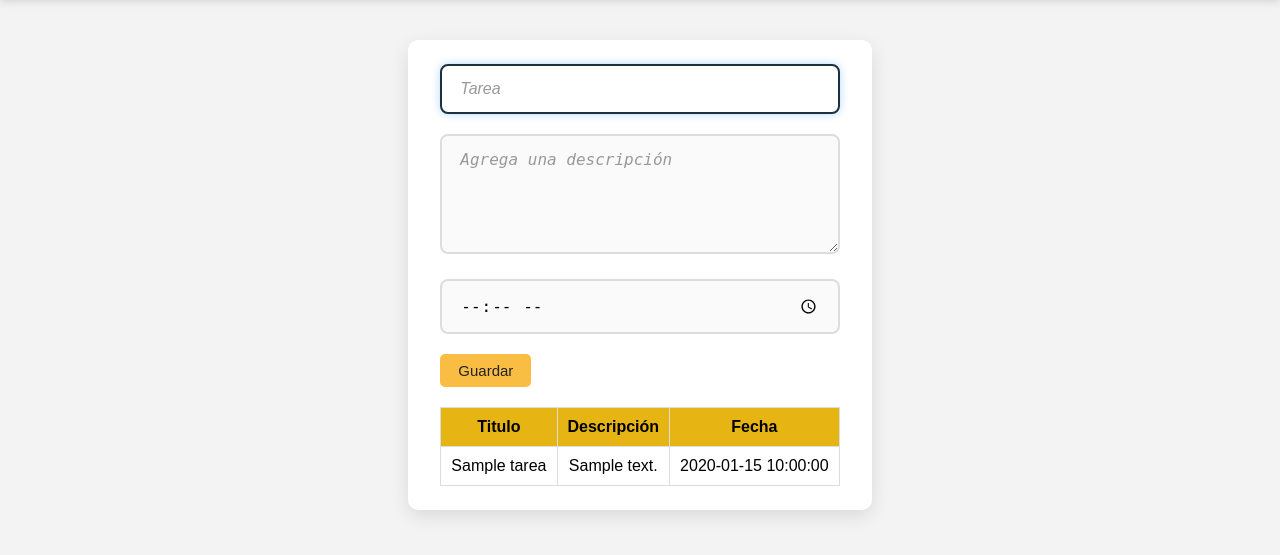
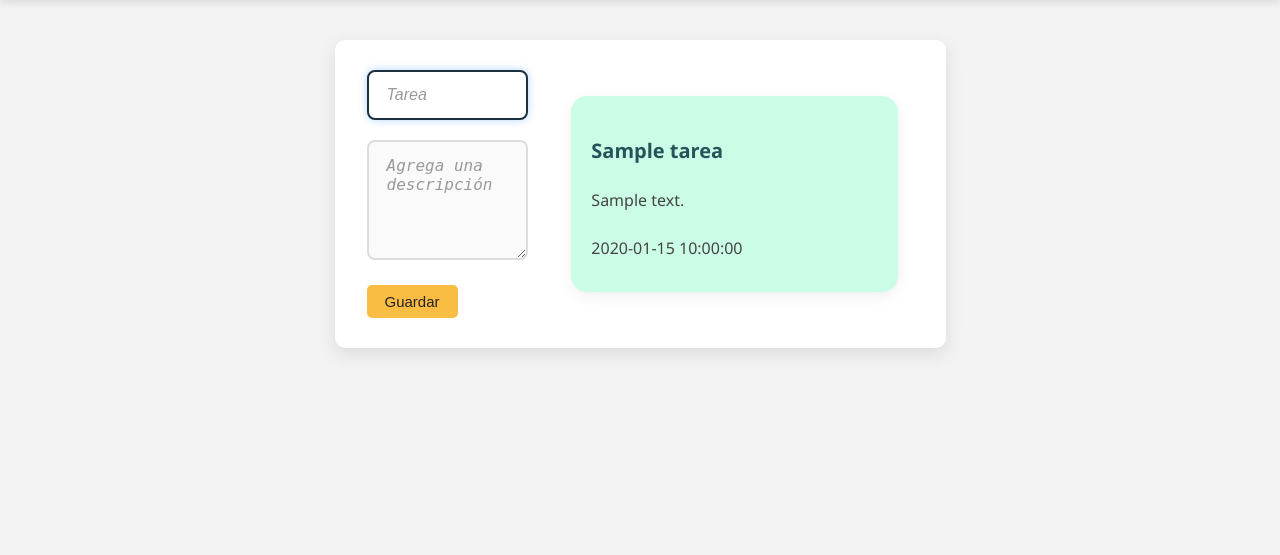
Before and after one commit to tincho950303/CRUD, a PHP site: page / in a window 1280 px wide. Shown: the part 78-633 px from the top of the page. Run offline with PHP 8.4, Linux system fonts and the light colour scheme; tables that the repository leaves empty or names only in its code hold one stand-in row (values such as "Sample post").

Commit message:
Se crearon estilos tarjeta para tareas

```diff
--- a/estilos.css
+++ b/estilos.css
@@ -27,9 +27,10 @@ nav {
 
 /* Títulos */
 h1, h2 {
-    color: #333;
-    margin-bottom: 24px;
-    text-align: center;
+    color: #033f4e;
+    margin-bottom: 14px;
+    font-weight: 300;
+
 }
 
 /* Botones */
@@ -65,7 +66,10 @@ label {
 
 /* Contenedor principal */
 main {
-    max-width: 480px;
+    display: flex;
+    justify-content: space-between;
+    align-items: center;
+    max-width: fit-content;
     margin: 40px auto;
     padding: 24px 32px;
     background: #fff;
@@ -74,9 +78,14 @@ main {
     font-family: 'Segoe UI', Tahoma, Geneva, Verdana, sans-serif;
 }
 
+
 /* Contenedor de campos del formulario */
+form {
+    margin-right: 5%;
+}
 .form-group {
     margin-bottom: 20px;
+
 }
 
 /* Inputs y textarea */
@@ -118,34 +127,67 @@ textarea {
     max-height: 220px;
 }
 
-table {
-    margin-top: 20px;
-    width: 100%;
-    border-collapse: collapse;
-    border-radius: 80px;
-    font-family: Arial, sans-serif;
+
+
+.tareas-container {
+  display: grid;
+  grid-template-columns: repeat(auto-fit, minmax(260px, 1fr));
+  gap: 24px;
+  justify-items: center;
+  width: 100%;
+  max-width: 1200px;
+  margin: 0 auto;
+  padding: 32px 16px;
 }
 
-th, td {
-  border: 1px solid #dddddd;
-  padding: 10px;
-  text-align: center;
+.tareas-container .caja-tarea {
+  background: #3ff5a044;
+  border-radius: 16px;
+  box-shadow: 0 4px 16px rgba(0,0,0,0.06), 0 1.5px 4px rgba(0,0,0,0.02);
+  padding: 24px 20px;
+  min-width: 220px;
+  max-width: 340px;
+  width: 100%;
+  transition: transform 0.2s, box-shadow 0.2s;
+  display: flex;
+  flex-direction: column;
+  align-items: flex-start;
 }
 
-th {
-  background-color: #e6b514;
-  font-weight: bold;
+.tareas-container .caja-tarea:hover {
+  transform: translateY(-6px) scale(1.03);
+  box-shadow: 0 8px 24px rgba(0,0,0,0.12), 0 3px 8px rgba(0,0,0,0.06);
 }
 
-
-
-tr:hover {
-  background-color: #e2e2e2;
-  cursor: pointer;
-  transition: background-color .3s ease-out;
+.caja-tarea h2, .caja-tarea h3 {
+  color: #22545a;
+  font-weight: 600;
+  margin-bottom: 8px;
+  font-size: 1.25rem;
 }
 
-td.price {
-  color: #007bff;
-  font-weight: bold;
+.caja-tarea p {
+  color: #444;
+  margin-bottom: 8px;
+  font-size: 1rem;
+  line-height: 1.5;
 }
+
+.caja-tarea time {
+  color: #888;
+  font-size: 0.95rem;
+  margin-top: 6px;
+}
+
+@media (max-width: 600px) {
+  .tareas-container {
+    grid-template-columns: 1fr;
+    gap: 16px;
+    padding: 16px 4px;
+  }
+  .tareas-container .caja-tarea {
+    min-width: unset;
+    max-width: 100%;
+    padding: 16px 10px;
+  }
+}
--- a/index.php
+++ b/index.php
@@ -10,34 +10,24 @@
             <div class="form-group">
                 <textarea name="descripcion" id="" placeholder="Agrega una descripción"></textarea>
             </div>
-            <div class="form-group">
-                <input class= "horario" type="time" name="hora-final" id="">
-            </div>
+
             <input type="submit" value="Guardar" name="guardar_tarea">
         </form>
 
-        <table>
-            <thead>
-                <tr>
-                    <th>Titulo</th>
-                    <th>Descripción</th>
-                    <th>Fecha</th>
-                </tr>
-            </thead>
-            <tbody>
-                <?php $query = "SELECT * FROM tareas";
-                $resultado_tareas = mysqli_query($conexion,$query);
 
-                while ($row = mysqli_fetch_array($resultado_tareas)) { ?>
-                    <tr>
-                        <td><?php echo $row['titulo'] ?></td>
-                        <td><?php echo $row['descripcion'] ?></td>
-                        <td><?php echo $row['fecha'] ?></td>
-                    </tr>
+    <div class="tareas-container">
+     <?php $query = "SELECT * FROM tareas";
+        $resultado_tareas = mysqli_query($conexion,$query);
 
-             <?php }?>
-            </tbody>
-        </table>
-    </main>
+            while ($row = mysqli_fetch_array($resultado_tareas)) { ?>
+                <div class="caja-tarea">
+                    <h2><?php echo $row['titulo'] ?></h2>
+                    <p><?php echo $row['descripcion'] ?></p>
+                    <p><?php echo $row['fecha'] ?></p>
+                </div>
+
+        <?php }?>
+    </div>
+     </main>
 
 <?php include 'includes\footer.php'?>
```
